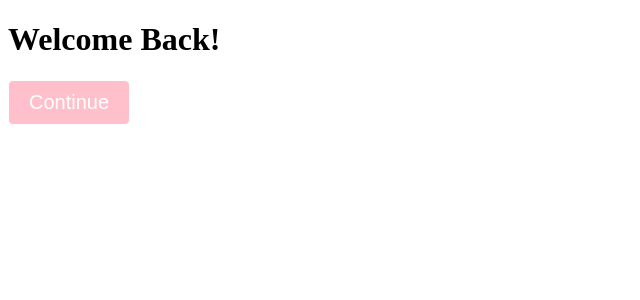
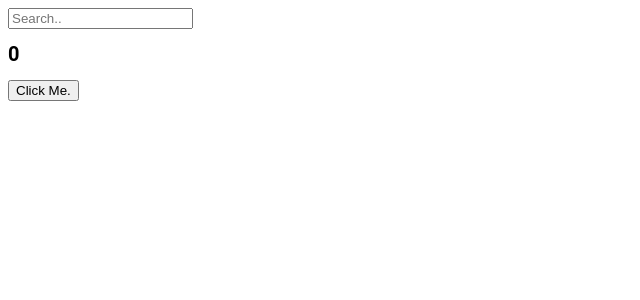
Before and after one commit to ioimmini/React-JS, a React (Create React App) app in the folder react-for-beginners/: page / in a window 1280 px wide. Shown: the top 300 px of the page, without its empty margins (0-640 px from the left). Built offline with nearby package versions, Linux system fonts and the light colour scheme.

Commit message:
react-for-beginners

```diff
--- a/react-for-beginners/src/App.js
+++ b/react-for-beginners/src/App.js
@@ -1,11 +1,25 @@
 import Button from "./Button";
-
+import style from "./App.module.css";
+import { useEffect, useState } from "react";
 
 function App() {
+  const [counter, setValue] = useState(0);
+  const [keyword, setKeyword] = useState("");
+
+  const onClick = () => setValue((prev) => prev + 1);
+  const onChange = (event) => setKeyword(event.target.value);
+
+  useEffect(() => {
+  }, []);
   return (
     <div>
-      <h1>Welcome Back!</h1>
-      <Button text={"Continue"}/>
+      <input
+        value={keyword}
+        onChange={onChange}
+        type="text"
+        placeholder="Search.." />
+      <h1 className={style.title}>{counter}</h1>
+      <button onClick={onClick}>Click Me.</button>
     </div>
   );
 }
--- /dev/null
+++ b/react-for-beginners/src/App.module.css
@@ -0,0 +1,4 @@
+.title {
+    font-family: 'Roboto', sans-serif;
+    font-size: 20px;
+}
--- a/react-for-beginners/src/Button.js
+++ b/react-for-beginners/src/Button.js
@@ -1,7 +1,8 @@
 import PropTypes from "prop-types";
+import style from "./Button.module.css";
 
 function Button({ text }){
-return <button>{text}</button>;
+return <button className={style.btn}>{text}</button>;
 }
 
 Button.protoTypes = {
--- a/react-for-beginners/src/style.css
+++ b/react-for-beginners/src/Button.module.css
@@ -1,4 +1,4 @@
-button {
+.btn {
     color: #fff;
     background-color: pink;
     border: 1px solid;
--- a/react-for-beginners/src/index.js
+++ b/react-for-beginners/src/index.js
@@ -1,7 +1,7 @@
 import React from 'react';
 import ReactDOM from 'react-dom/client';
 import App from './App';
-import './style.css';
+// import './style.css';
 
 const root = ReactDOM.createRoot(document.getElementById('root'));
 root.render(
```
